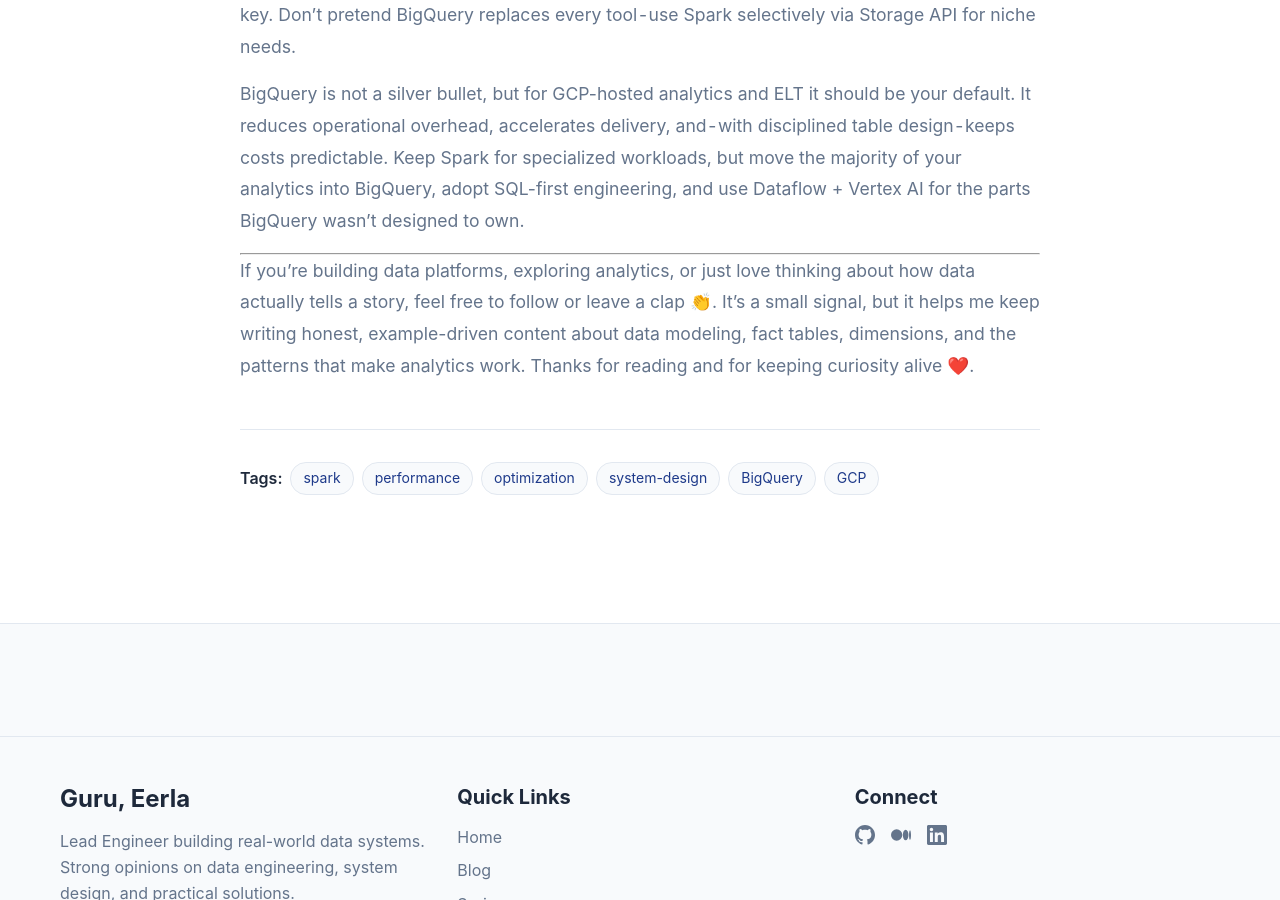
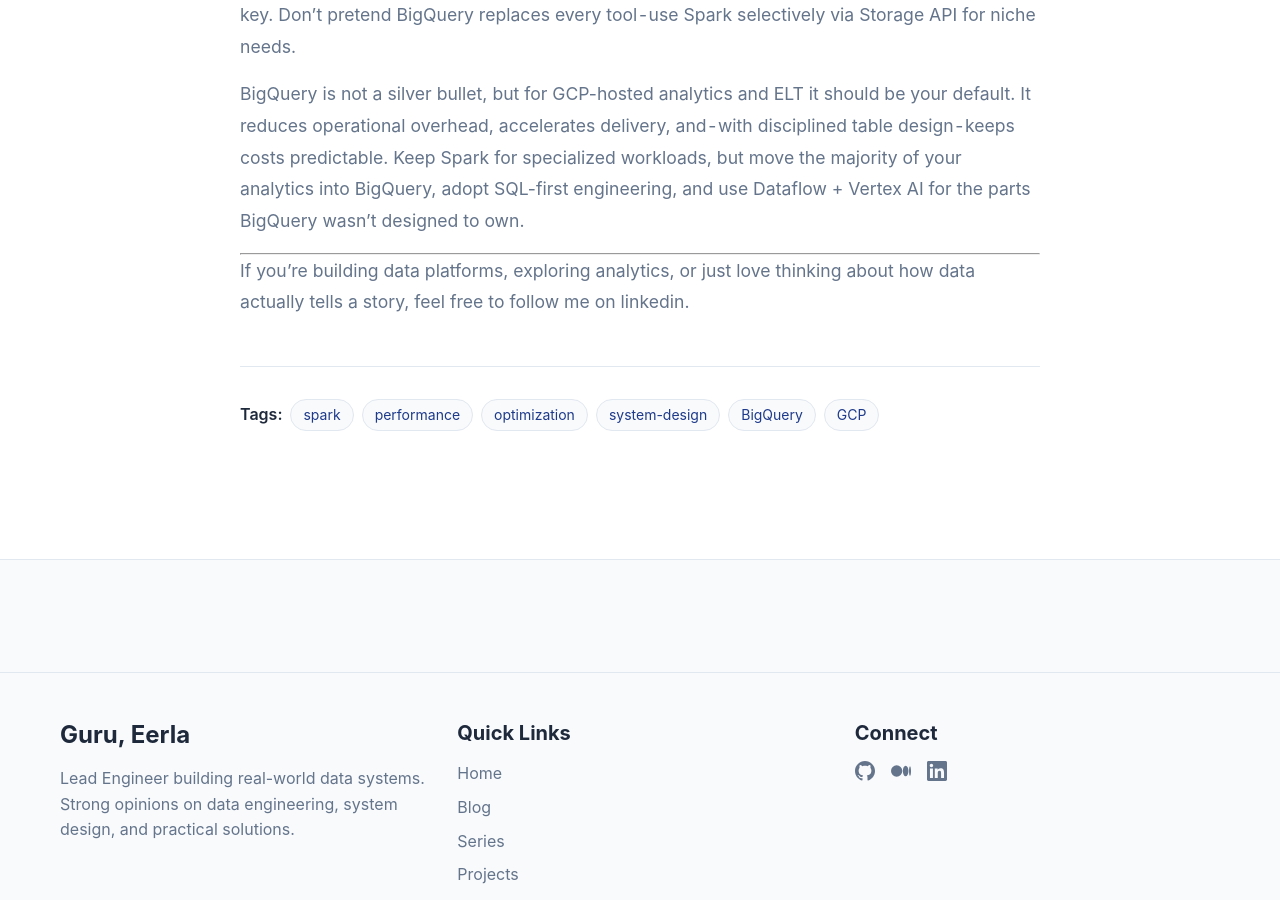
Before and after one commit to eerla/data-engineering-blog, a Jekyll site: the page built from _posts/2024-01-15-stop-overusing-spark.md, in a window 1280 px wide and 900 px high, scrolled down 5888 px. Built offline with Jekyll 4.4.1, drawn with Linux system fonts in a browser that asks for light colours.

Commit message:
update links

```diff
--- a/_layouts/post.html
+++ b/_layouts/post.html
@@ -29,7 +29,7 @@
         <div class="post-tags">
             <span class="tags-label">Tags:</span>
             {% for tag in page.tags %}
-                <a href="/tag/{{ tag | slugify }}/" class="tag">{{ tag }}</a>
+                <a href="{{ site.baseurl }}/tag/{{ tag | slugify }}/" class="tag">{{ tag }}</a>
             {% endfor %}
         </div>
     </footer>
--- a/_posts/2024-01-15-stop-overusing-spark.md
+++ b/_posts/2024-01-15-stop-overusing-spark.md
@@ -163,5 +163,4 @@
 
 ---
 
-If you're building data platforms, exploring analytics, or just love thinking about how data actually tells a story, feel free to follow or leave a clap 👏. It's a small signal, but it helps me keep writing honest, example-driven content about data modeling, fact tables, dimensions, and the patterns that make analytics work.
-Thanks for reading and for keeping curiosity alive ❤️.
+If you're building data platforms, exploring analytics, or just love thinking about how data actually tells a story, feel free to follow me on linkedin.
```
Also changed, not shown: series.md (+10 -10 lines).
